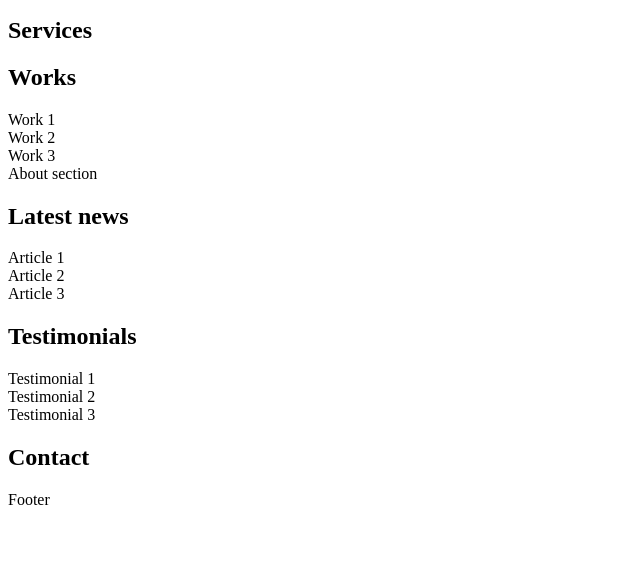
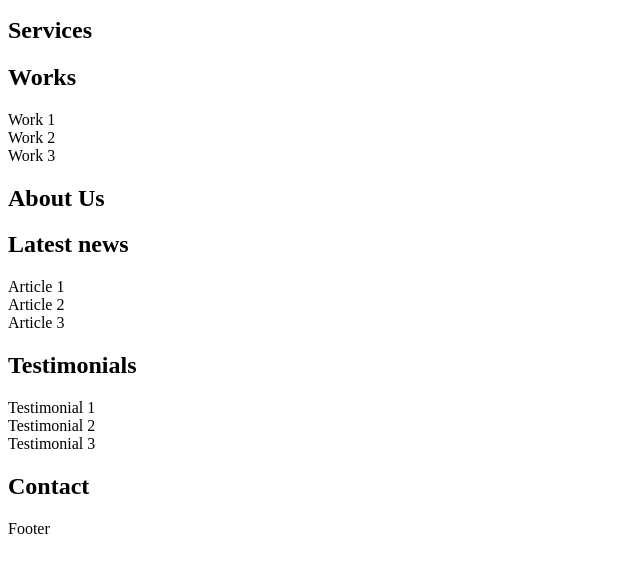
Before and after one commit to micaelapicco/holbertonschool-web_front_end, a plain HTML site: page html_advanced/9-index.html in a window 1280 px wide. Shown: the part 110-682 px from the top of the page, without its empty margins (0-640 px from the left). Drawn offline with Linux system fonts and the light colour scheme.

Commit message:
update section labels

```diff
--- a/html_advanced/9-index.html
+++ b/html_advanced/9-index.html
@@ -21,16 +21,14 @@
       <section>
         <h2>We help you build your brand!</h2>
       </section>
-      <section>
-        <h2>Services</h2>
-      </section>
+      <section><h2>Services</h2></section>
       <section>
         <h2>Works</h2>
         <article>Work 1</article>
         <article>Work 2</article>
         <article>Work 3</article>
       </section>
-      <section>About section</section>
+      <section><h2>About Us</h2></section>
       <section>
         <h2>Latest news</h2>
         <article>Article 1</article>
```
